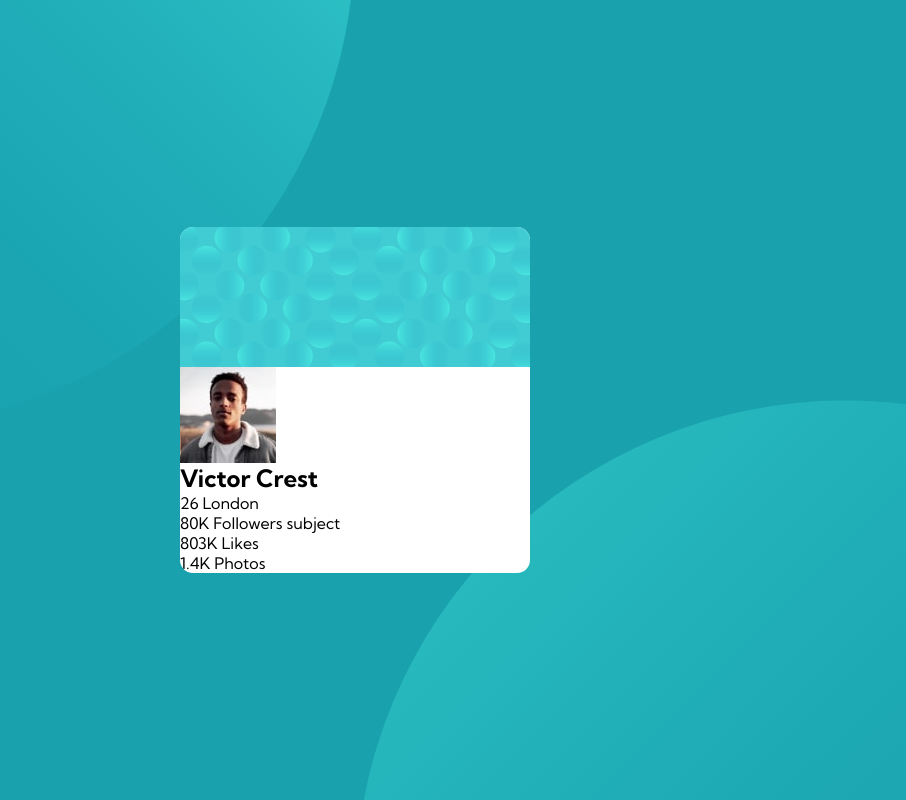
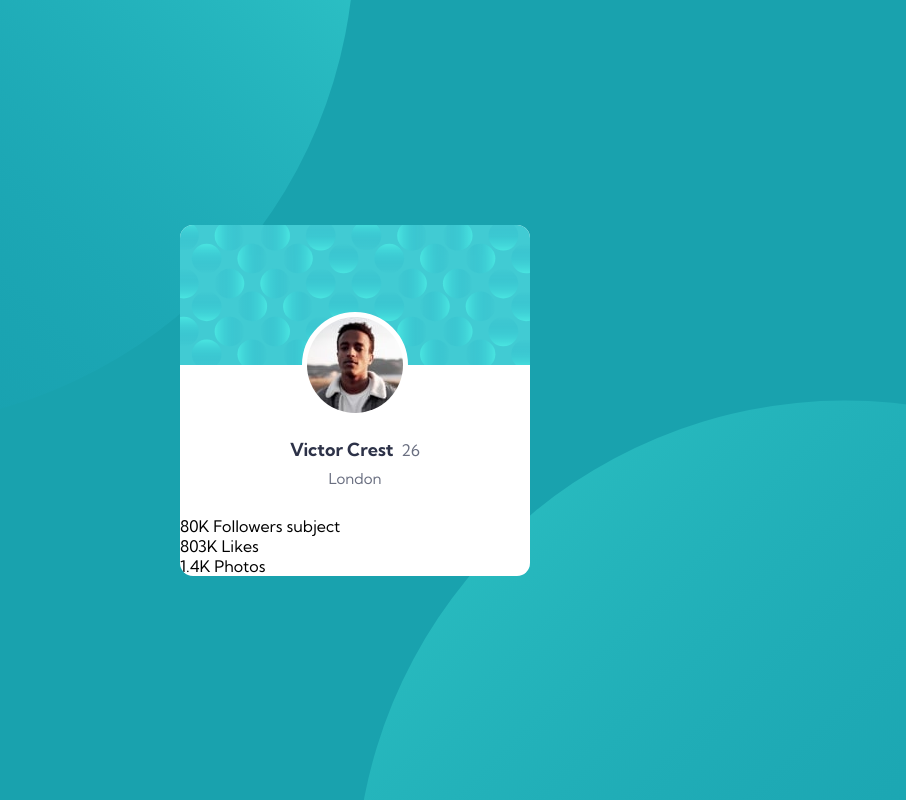
Before and after one commit to marisudris/frontend-mentor-profile-card-component, a plain HTML site: page index.html in a window 1280 px wide. Shown: the whole page, without its empty margins (285-1191 px from the left). Drawn offline with Linux system fonts and the light colour scheme.

Commit message:
Add profile section styles

```diff
--- a/style.css
+++ b/style.css
@@ -79,6 +79,41 @@ body {
   overflow: hidden;
 }
 
+.card__profile {
+  padding-bottom: 1.75em;
+  text-align: center;
+}
+
+.card__profile > * + * {
+  margin-top: 1.25em;
+}
+
+.card__avi {
+  background-color: var(--clr-white);
+  border-radius: 50%;
+  border: var(--avi-border-width) solid var(--clr-white);
+  margin-top: calc(var(--avi-height) / 2 * -1);
+}
+
+.card__bio {
+  display: flex;
+  flex-wrap: wrap;
+  justify-content: center;
+  align-items: baseline;
+  gap: 0.5em;
+  color: var(--clr-primary-dark-grayish-blue);
+}
+
+.card__name {
+  font-size: var(--font-name);
+  color: var(--clr-primary-very-dark-desaturated-blue);
+}
+
+.card__address {
+  flex-basis: 100%;
+  font-size: 15px;
+}
+
 /** Utility classes **/
 .visually-hidden {
   border: 0;
```
